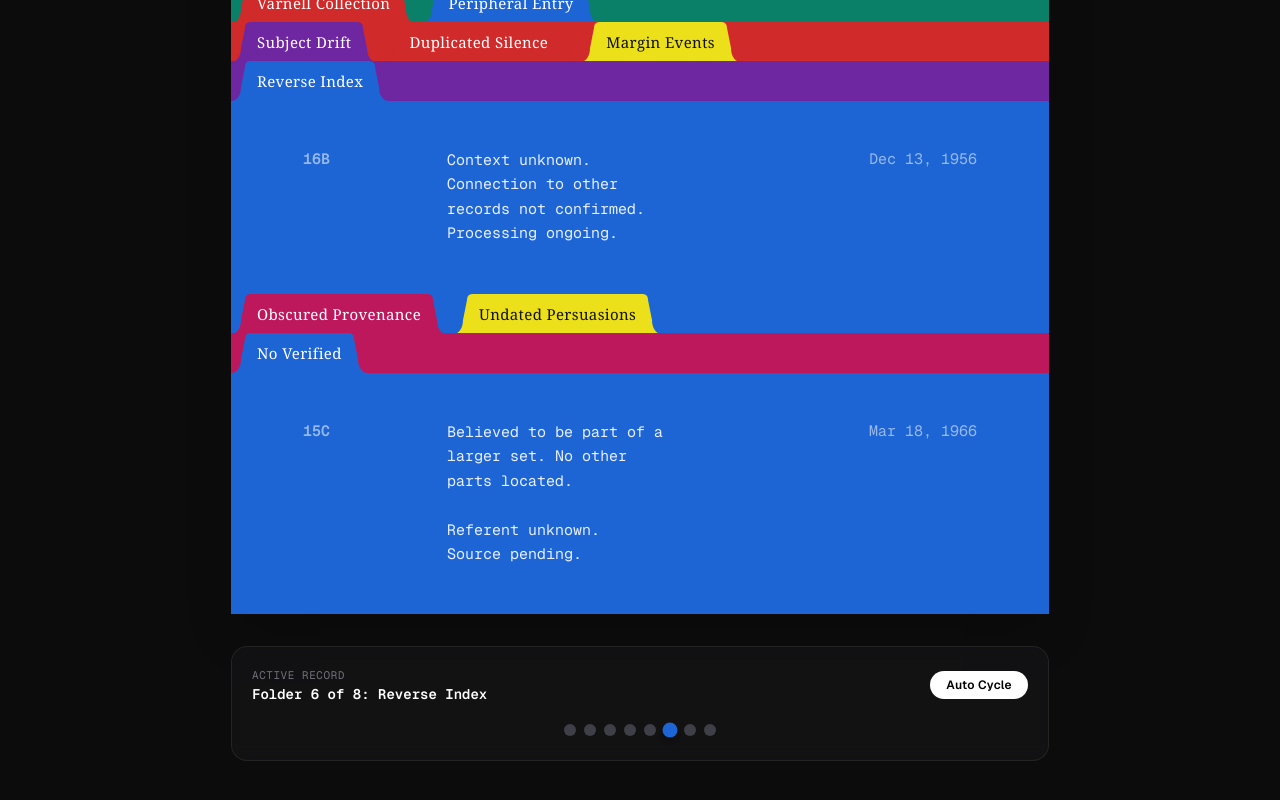
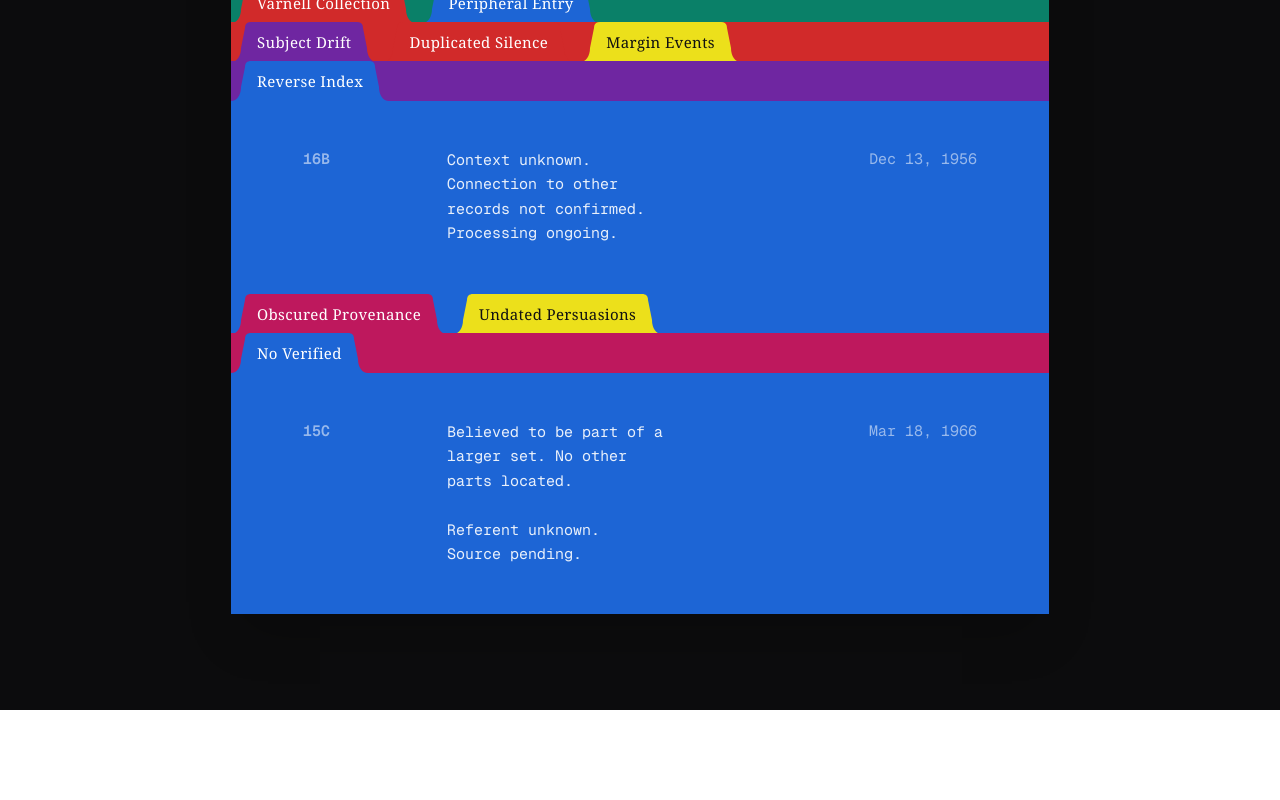
Before and after one commit to Dakshx07/web-components, a Next.js app: page / in a window 1280 px wide. Shown: the part 230-1030 px from the top of the page. After the commit the page ends 940 px from the top, so only its background shows below. Built offline with nearby package versions, Linux system fonts and the light colour scheme.

Commit message:
refactor: remove interactive controls and status panel from FolderStack component

```diff
--- a/components/FolderStack/FolderStack.tsx
+++ b/components/FolderStack/FolderStack.tsx
@@ -142,52 +142,6 @@ export const FolderStack: React.FC = () => {
           })}
         </div>
       </div>
-
-      {/* Interactive Controls & Status Panel */}
-      <div className="flex flex-col gap-4 bg-zinc-900/50 backdrop-blur-sm p-5 rounded-2xl border border-white/[0.08] text-white">
-        <div className="flex items-center justify-between">
-          <div className="flex flex-col">
-            <span className="text-[11px] uppercase tracking-wider text-zinc-500 font-mono">
-              Active Record
-            </span>
-            <span className="text-sm font-semibold font-mono">
-              Folder {activeFolderId} of {folders.length}: {folders[activeFolderId - 1].tabs[0].label}
-            </span>
-          </div>
-          <button
-            onClick={() => setIsPlaying(!isPlaying)}
-            className={`px-4 py-1.5 rounded-full text-xs font-semibold font-sans tracking-wide transition-colors ${
-              isPlaying
-                ? "bg-amber-500 text-black hover:bg-amber-400"
-                : "bg-white text-black hover:bg-zinc-200"
-            }`}
-          >
-            {isPlaying ? "Pause Cycle" : "Auto Cycle"}
-          </button>
-        </div>
-
-        {/* Quick select dots */}
-        <div className="flex items-center gap-2 justify-center py-1">
-          {folders.map((folder) => (
-            <button
-              key={folder.id}
-              onClick={() => {
-                setIsPlaying(false);
-                setActiveFolderId(folder.id);
-              }}
-              className={`w-3 h-3 rounded-full transition-all duration-300 ${
-                activeFolderId === folder.id
-                  ? "bg-white scale-125 shadow-md"
-                  : "bg-zinc-700 hover:bg-zinc-500"
-              }`}
-              style={{
-                backgroundColor: activeFolderId === folder.id ? folder.primaryColor : undefined,
-              }}
-              title={folder.tabs[0].label}
-            />
-          ))}
-        </div>
-      </div>
     </div>
   );
 };
```
